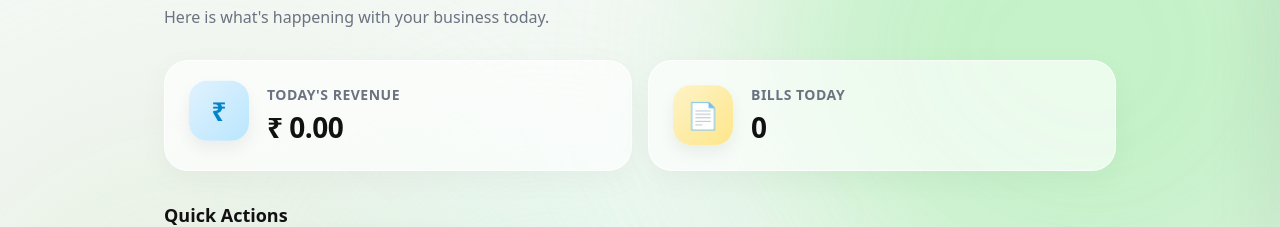
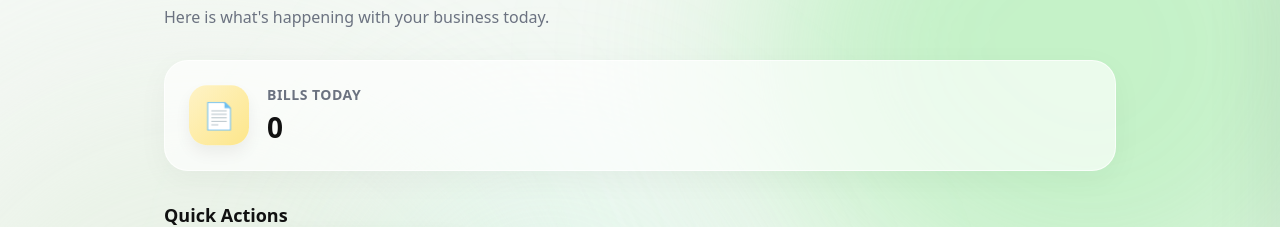
Before and after one commit to Sai-poornesh04/Vishnu-Marketing-Co., a React (Vite) app in the folder Frontend/: page /dashboard in a window 1280 px wide. Shown: the part 196-423 px from the top of the page. Built offline with nearby package versions, Linux system fonts and the light colour scheme; no server answers; sample sign-in values are in the browser's storage.

Commit message:
Removed TotalRevenue

```diff
--- a/Frontend/src/components/Dashboard/Dashboard.jsx
+++ b/Frontend/src/components/Dashboard/Dashboard.jsx
@@ -104,14 +104,8 @@ function Dashboard() {
 
         {/* --- Quick Stats --- */}
         <div className="dash-stats-grid staggered-2">
-          <div className="stat-card glass-panel premium-hover">
-            <div className="card-glow"></div>
-            <div className="stat-icon revenue levitate">₹</div>
-            <div className="stat-details">
-              <h3>Today's Revenue</h3>
-              <p className="stat-value">₹ {todaysRevenue.toLocaleString('en-IN', { minimumFractionDigits: 2, maximumFractionDigits: 2 })}</p>
-            </div>
-          </div>
+
+
           <div className="stat-card glass-panel premium-hover">
             <div className="card-glow"></div>
             <div className="stat-icon count levitate-delay">📄</div>
```
